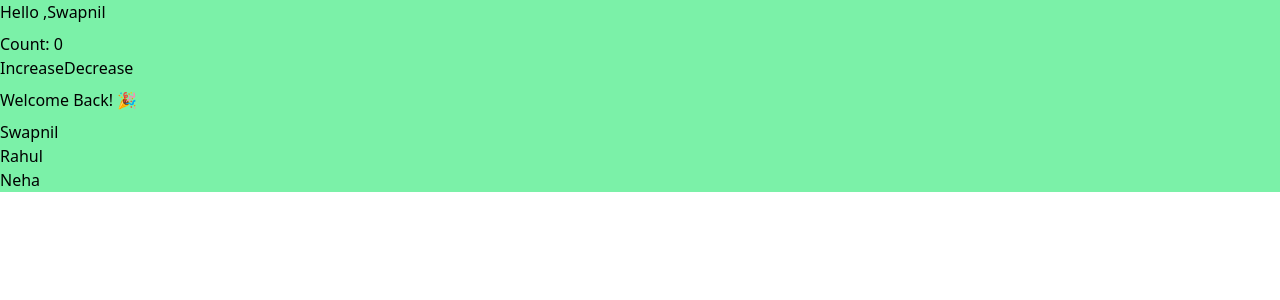
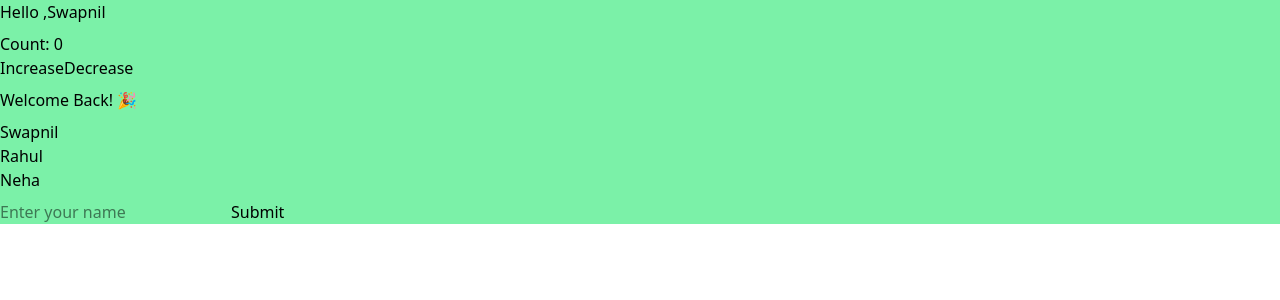
Before and after one commit to SwapniL1563/prep_react, a React (Vite) app: page / in a window 1280 px wide. Shown: the top 300 px of the page. Built offline with nearby package versions, Linux system fonts and the light colour scheme.

Commit message:
add forms

```diff
--- a/src/App.tsx
+++ b/src/App.tsx
@@ -2,6 +2,7 @@ import Props from "../src/components/Props"
 import State from "../src/components/State";
 import ConditionalRendering from "../src/components/Conditional _Rendering";
 import ListAndKeys from "./components/List_Keys";
+import ControlledForm from "./components/Forms";
 
 function App() {
   return (
@@ -10,6 +11,7 @@ function App() {
     <State/>
     <ConditionalRendering loggedIn={true}/>
     <ListAndKeys/>
+    <ControlledForm/>
    </div>
   )
 }
--- /dev/null
+++ b/src/components/Forms.tsx
@@ -0,0 +1,63 @@
+// Forms are used to collect user input. React handles form differnetly than HTML as it has state driven ui
+// 2 types of form handling in React -
+// Controlled Components
+// Uncontrolled Components
+
+// Controlled Component
+
+// form inputs derive their val from React state
+// every input change updates state and the value of input comes drom that state
+// adv - better input validation , good for dynamic forms
+
+import { useRef, useState } from "react";
+
+// function ControlledForm() {
+//     const [name,setName] = useState("");
+
+//     const handleSubmit = (e) => {
+//        e.preventDefault();
+//        alert(`Hello, ${name}`)
+//     }
+
+//     return (
+//         <form onSubmit={handleSubmit}>
+//             <input type="text" value={name} onChange={(e) => setName(e.target.value)}  placeholder="Enter your Name" />
+//             <button type="submit">Submit</button>
+//         </form>
+//     )
+
+// }
+
+// export default ControlledForm
+
+// Uncontrolled Component
+
+// Here form input values are managed by DOM itself not state
+// useRef to access input values when needed
+// adv - less code , no need to store input in state
+// disadv - harder to validate / manipulate input dynamically
+
+function UncontrolledForm() {
+  const nameRef = useRef();
+
+  const handleSubmit = (e) => {
+    e.preventDefault();
+    alert(`Hello, ${nameRef.current.value}`)
+  }
+  return (
+    <form onSubmit={handleSubmit}>
+      <input type="text" ref={nameRef} placeholder="Enter your name" />
+      <button type="submit">Submit</button>
+    </form>
+  );
+}
+
+export default UncontrolledForm;
+
+// Real World analogy:
+
+// Controlled:- Teacher watching every student’s notebook while they write.
+// React updates on every change.
+
+// Uncontrolled:- Teacher only checks the notebook at the end.
+// React reads the value when submitting.
```
